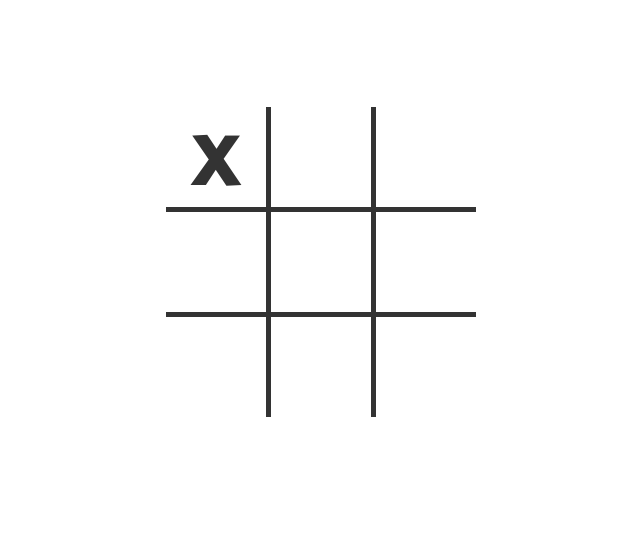
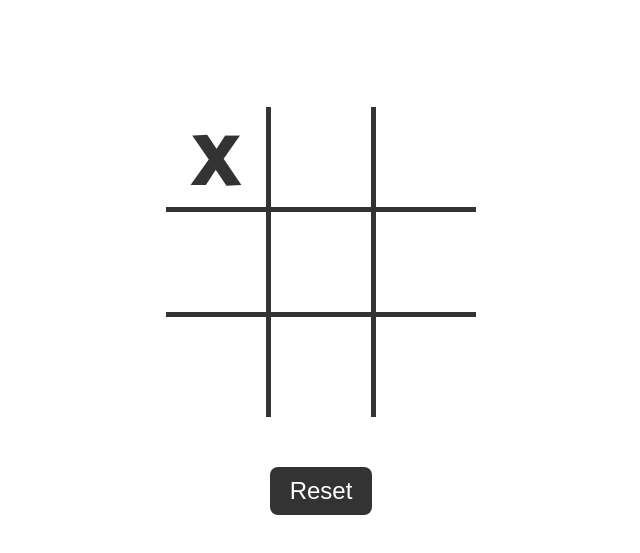
Before and after one commit to BoloMasta/Tic-Tac-Toe, a plain HTML site: page index.html in a window 1280 px wide. Both pictures are taken after a click on the element 535 px from the left and 290 px from the top of the page. Shown: the part 133-686 px from the top of the page, without its empty margins (319-959 px from the left). Drawn offline with Linux system fonts and the light colour scheme.

Commit message:
update app.js
chechWin funtcion
restart button

```diff
--- a/app.js
+++ b/app.js
@@ -9,22 +9,55 @@ const WINNING_COMBINATIONS = [
   [2, 4, 6],
 ];
 
-const board = document.querySelector(".board");
+const info = document.querySelector(".info");
 const cells = document.querySelectorAll(".cell");
+const restartBtn = document.querySelector(".restart-button");
 
 let currentPlayer = "x";
+
+const checkWin = (player) => {
+  const cellValues = [];
+  for (let cell of cells) {
+    cellValues.push(cell.textContent);
+  }
+
+  for (let combination of WINNING_COMBINATIONS) {
+    const [a, b, c] = combination;
+    if (cellValues[a] === player && cellValues[b] === player && cellValues[c] === player) {
+      cells.forEach((cell) => cell.removeEventListener("click", handleClick));
+      info.innerHTML = `Player <span class="info-player">"${player}"</span> won!`;
+    }
+  }
+};
 
 const handleClick = (event) => {
   const cell = event.target;
   cell.textContent = currentPlayer;
+  cell.removeEventListener("click", handleClick);
 
+  // check if the game is over
+  checkWin(currentPlayer);
+
+  // switch players
   if (currentPlayer === "x") {
     currentPlayer = "o";
   } else {
     currentPlayer = "x";
   }
+
+  restartBtn.style.display = "block";
 };
 
 cells.forEach((cell) => {
   cell.addEventListener("click", handleClick);
 });
+
+restartBtn.addEventListener("click", () => {
+  restartBtn.style.display = "none";
+  currentPlayer = "x";
+  info.textContent = "";
+  cells.forEach((cell) => {
+    cell.textContent = "";
+    cell.addEventListener("click", handleClick);
+  });
+});
--- a/index.html
+++ b/index.html
@@ -23,6 +23,8 @@
       <div class="cell" id="7"></div>
       <div class="cell" id="8"></div>
     </div>
+
+    <button class="restart-button">Reset</button>
     <script src="app.js"></script>
   </body>
 </html>
--- a/style.css
+++ b/style.css
@@ -33,6 +33,11 @@ h1 {
   text-align: center;
 }
 
+.info-player {
+    text-transform: uppercase;
+
+}
+
 .board {
   display: grid;
   margin: 40px auto 0 auto;
@@ -50,6 +55,26 @@ h1 {
   justify-content: center;
   align-items: center;
   font-size: 6rem;
-
   cursor: pointer;
 }
+
+.restart-button {
+  display: none;
+  margin: 50px auto 0 auto;
+  padding: 10px 20px;
+  font-size: 1.5rem;
+  background-color: var(--main-color);
+  color: white;
+  border: none;
+  border-radius: 0.5rem;
+  cursor: pointer;
+  transition: all 0.2s ease-in-out;
+}
+
+.restart-button:hover {
+  transform: scale(1.1);
+}
+
+.restart-button:active {
+  transform: scale(0.95);
+}
```
